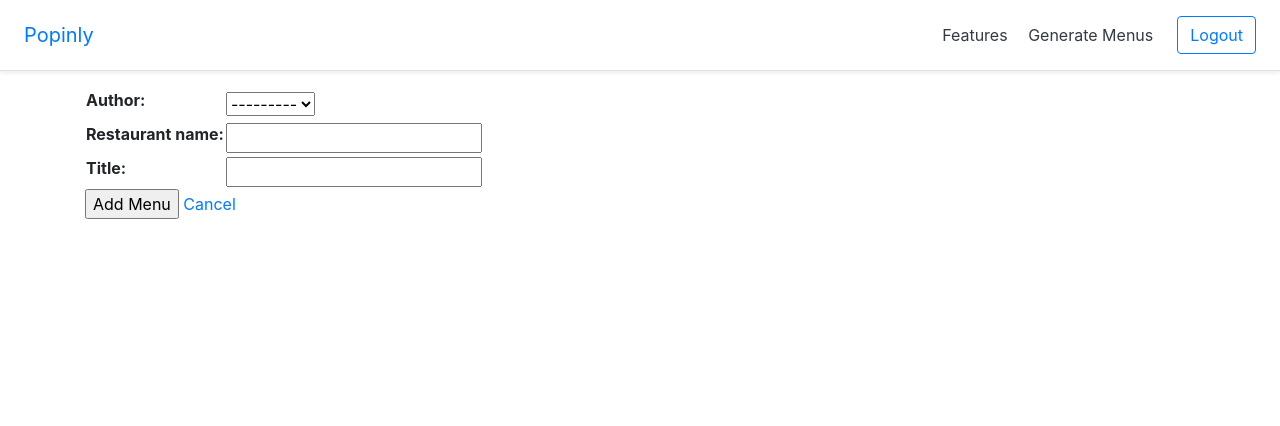
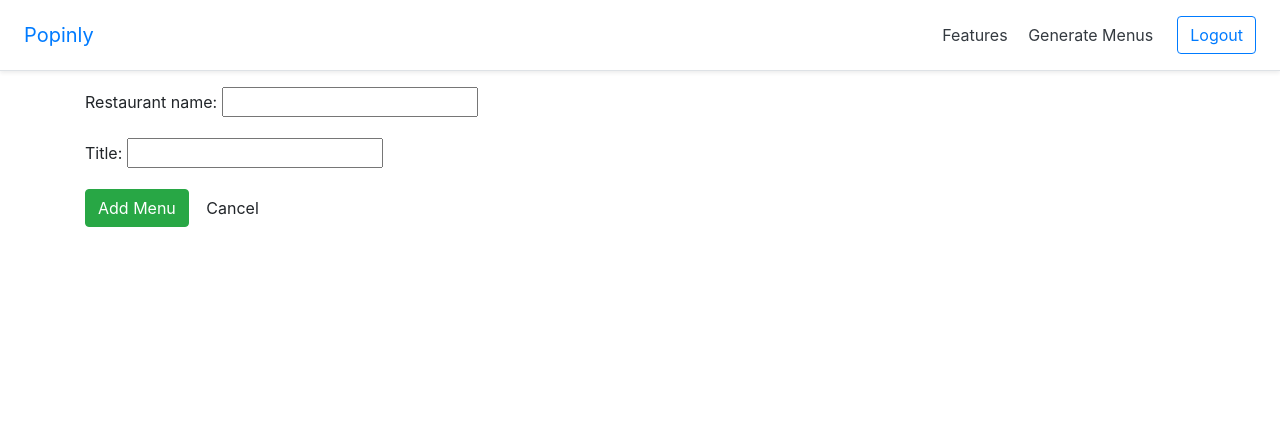
Before and after one commit to geooff/popinly, a Django app: page /generator/add/ in a window 1280 px wide. Shown: the top 426 px of the page. Run offline with Django 3.2, Linux system fonts and the light colour scheme; the visitor is signed in with stand-in values (Sample User, id 1); data comes from the database, SQL or seed files in the repository; some libraries are stand-ins or nearby versions.

Commit message:
restructure menu add page, add bootstrap

```diff
--- a/popinly/menu_gen/views.py
+++ b/popinly/menu_gen/views.py
@@ -43,19 +43,17 @@ class MenuCreateView(LoginRequiredMixin, CreateView):
     model = Menu
     template_name = "menu_gen/menu_add.html"
     fields = [
-        "author",
         "restaurant_name",
         "title",
     ]
-
-    # TODO: Extend view to use current user as author and restaurant_name as dropdown of resturaunts
 
     def get_success_url(self):
         return reverse("menu_gen:edit", kwargs={"pk": self.object.pk})
 
     def form_valid(self, form):
         messages.add_message(self.request, messages.SUCCESS, "The menu was added.")
-        return super().form_valid(form)
+        form.instance.author = self.request.user
+        return super(MenuCreateView, self).form_valid(form)
 
 
 class MenuDelete(LoginRequiredMixin, DeleteView):
--- a/popinly/templates/menu_gen/menu_add.html
+++ b/popinly/templates/menu_gen/menu_add.html
@@ -1,4 +1,5 @@
 {% extends "base_generic.html" %}
+{% load crispy_forms_tags %}
 
 {% block content %}
   <form action="" method="post">
@@ -11,11 +12,11 @@
     {% csrf_token %}
     {{ form.non_form_errors }}
     <table>
-      {{ form.as_table }}
+      {{ form|crispy }}
     </table>
     <p>
-      <input type="submit" value="Add Menu">
-      <a href="{% url 'menu_gen:index' %}">Cancel</a>
+      <button type="submit" class="btn btn-success">Add Menu</button>
+      <a class="btn btn-outline" href="{% url 'menu_gen:index' %}">Cancel</a>
     </p>
   </form>
 
```
